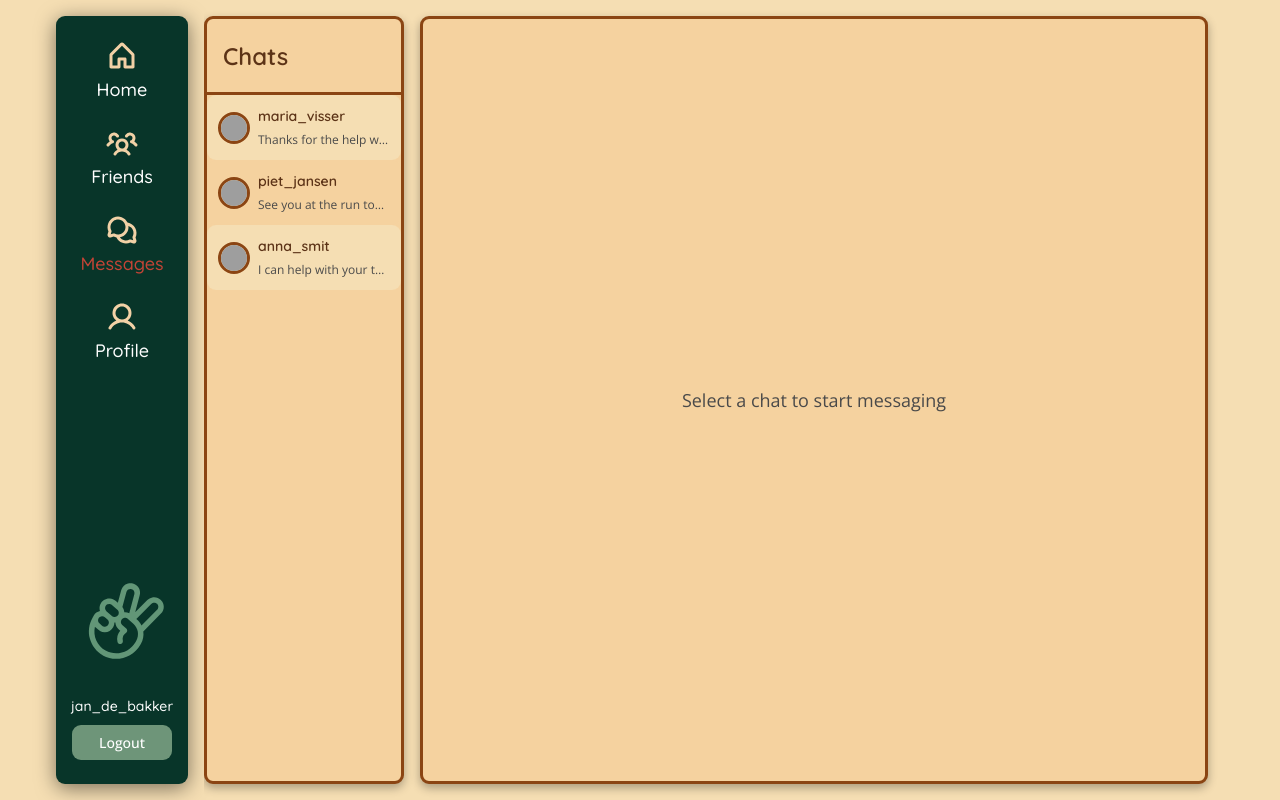
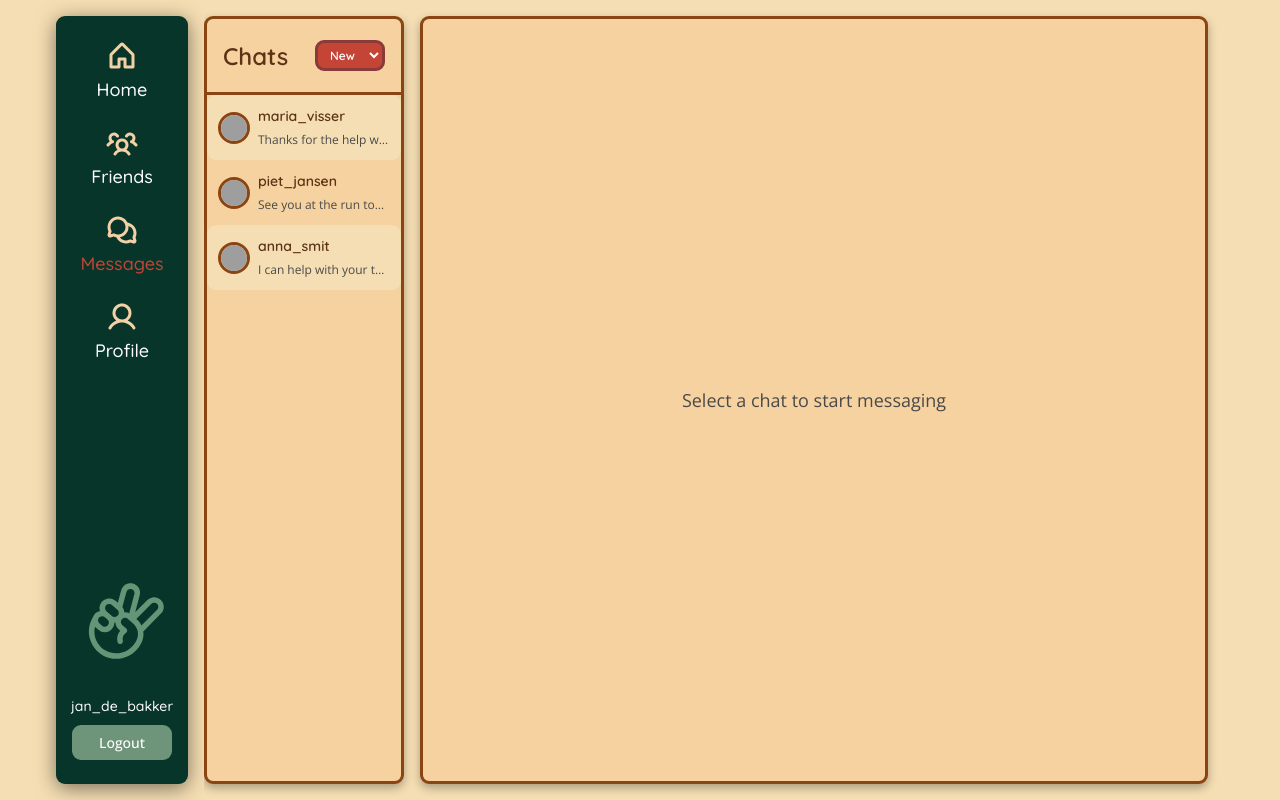
Before and after one commit to giuzep89/helpinghand-frontend, a React (Vite) app: page /messages in a window 1280 px wide. Built offline with nearby package versions, Linux system fonts and the light colour scheme; grey boxes are pictures that could not be loaded.

Commit message:
Added functionalities to the Messages page: create new chat + delete chat

```diff
--- a/src/constants/testDatabase.json
+++ b/src/constants/testDatabase.json
@@ -290,6 +290,16 @@
       "competencies": "Pet sitting, groceries, transport",
       "prizes": ["PETSITTING"],
       "profilePicture": null
+    },
+    {
+      "id": 5,
+      "username": "kees_de_vries",
+      "email": "kees@example.com",
+      "age": 61,
+      "location": "Eindhoven",
+      "competencies": "Taxes, bureaucracy, painting",
+      "prizes": ["TAXES", "BUREAUCRACY"],
+      "profilePicture": "https://i.pravatar.cc/150?u=kees"
     }
   ]
 }
--- a/src/pages/messages/Messages.css
+++ b/src/pages/messages/Messages.css
@@ -7,6 +7,7 @@
 /* Chat List Panel ---------------------------------------------------- */
 .messages-chat-list {
   width: 200px;
+  flex-shrink: 0;
   height: calc(100vh - 2 * var(--sizing-md));
   margin: var(--sizing-md);
   margin-left: 0;
@@ -20,13 +21,35 @@
   flex-direction: column;
 }
 
-.messages-chat-list h2 {
-  font-size: var(--font-size-xl);
-  height: 76px;
+/* Chat list header with dropdown */
+.messages-chat-list-header {
   display: flex;
   align-items: center;
+  justify-content: space-between;
+  height: 76px;
   padding: 0 var(--sizing-md);
   border-bottom: var(--border-width) solid var(--color-border);
+}
+
+.messages-chat-list-header h2 {
+  font-size: var(--font-size-xl);
+}
+
+.new-chat-select {
+  width: 70px;
+  padding: var(--sizing-xs) var(--sizing-sm);
+  border: var(--border-width) solid var(--color-button-primary);
+  border-radius: var(--radius);
+  background-color: var(--color-button-primary-bg);
+  color: var(--color-text-light);
+  font-family: var(--font-family-heading);
+  font-size: var(--font-size-xs);
+  font-weight: 600;
+  cursor: pointer;
+}
+
+.new-chat-select:hover {
+  opacity: 0.9;
 }
 
 /* Conversation Card -------------------------------------------------- */
@@ -54,6 +77,11 @@
 
 .messages-conversation-header h2 {
   font-size: var(--font-size-xl);
+}
+
+/* Push delete button to right */
+.messages-conversation-header .button {
+  margin-left: auto;
 }
 
 .messages-conversation-content {
--- a/src/pages/messages/Messages.jsx
+++ b/src/pages/messages/Messages.jsx
@@ -3,18 +3,45 @@ import './Messages.css';
 import ChatPreview from '../../components/chat-preview/ChatPreview.jsx';
 import MessageBubble from '../../components/message-bubble/MessageBubble.jsx';
 import Avatar from '../../components/avatar/Avatar.jsx';
+import Button from '../../components/button/Button.jsx';
 import testDatabase from '../../constants/testDatabase.json';
 
 function Messages() {
-  const [chats] = useState(testDatabase.chats);
+  const [chats, setChats] = useState(testDatabase.chats);
   const [allMessages, setAllMessages] = useState(testDatabase.messages);
   const [activeChat, setActiveChat] = useState(null);
   const [newMessage, setNewMessage] = useState('');
 
   const currentMessages = allMessages[activeChat?.id] ?? []; // if all messages is NULL, return empty array
 
+  const availableFriends = testDatabase.friends.filter((friend) => {
+    return !chats.some((chat) => chat.otherUserUsername === friend.username);
+  });
+
   function handleChatClick(chat) {
     setActiveChat(chat);
+  }
+
+  function handleNewChat(e) {
+    const friend = testDatabase.friends.find((f) => f.username === e.target.value);
+    const newChat = {
+      id: Date.now(),
+      otherUserUsername: friend.username,
+      profilePicture: friend.profilePicture,
+      lastMessageContent: "",
+      lastMessageTime: new Date().toISOString()
+    };
+    setChats([newChat, ...chats]);
+    setAllMessages({ ...allMessages, [newChat.id]: [] });
+    setActiveChat(newChat);
+  }
+
+  function handleDeleteChat() {
+    const updatedChats = chats.filter((chat) => chat.id !== activeChat.id);
+    const { [activeChat.id]: _removed, ...remainingMessages } = allMessages;
+    setChats(updatedChats);
+    setAllMessages(remainingMessages);
+    setActiveChat(null);
   }
 
   function handleSendMessage(event) {
@@ -47,7 +74,21 @@ function Messages() {
   return (
     <div className="messages">
       <div className="messages-chat-list">
-        <h2>Chats</h2>
+        <div className="messages-chat-list-header">
+          <h2>Chats</h2>
+          <select
+            className="new-chat-select"
+            value=""
+            onChange={handleNewChat}
+          >
+            <option value="" disabled>New</option>
+            {availableFriends.map((friend) => (
+              <option key={friend.id} value={friend.username}>
+                {friend.username}
+              </option>
+            ))}
+          </select>
+        </div>
         {chats.map((chat) => {
           return (
             <ChatPreview
@@ -70,6 +111,7 @@ function Messages() {
                 size="medium"
               />
               <h2>{activeChat.otherUserUsername}</h2>
+              <Button variant="delete" onClick={handleDeleteChat}>Delete</Button>
             </div>
 
             <div className="messages-conversation-content">
```
